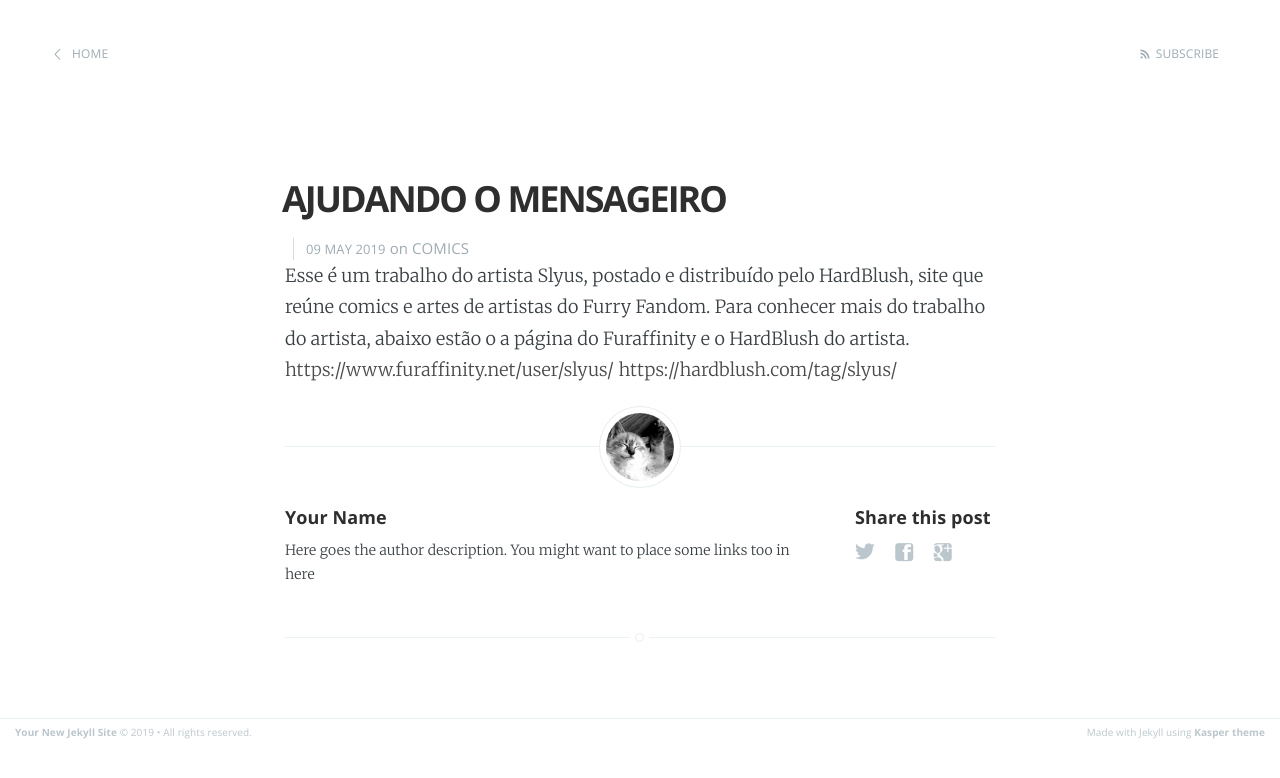
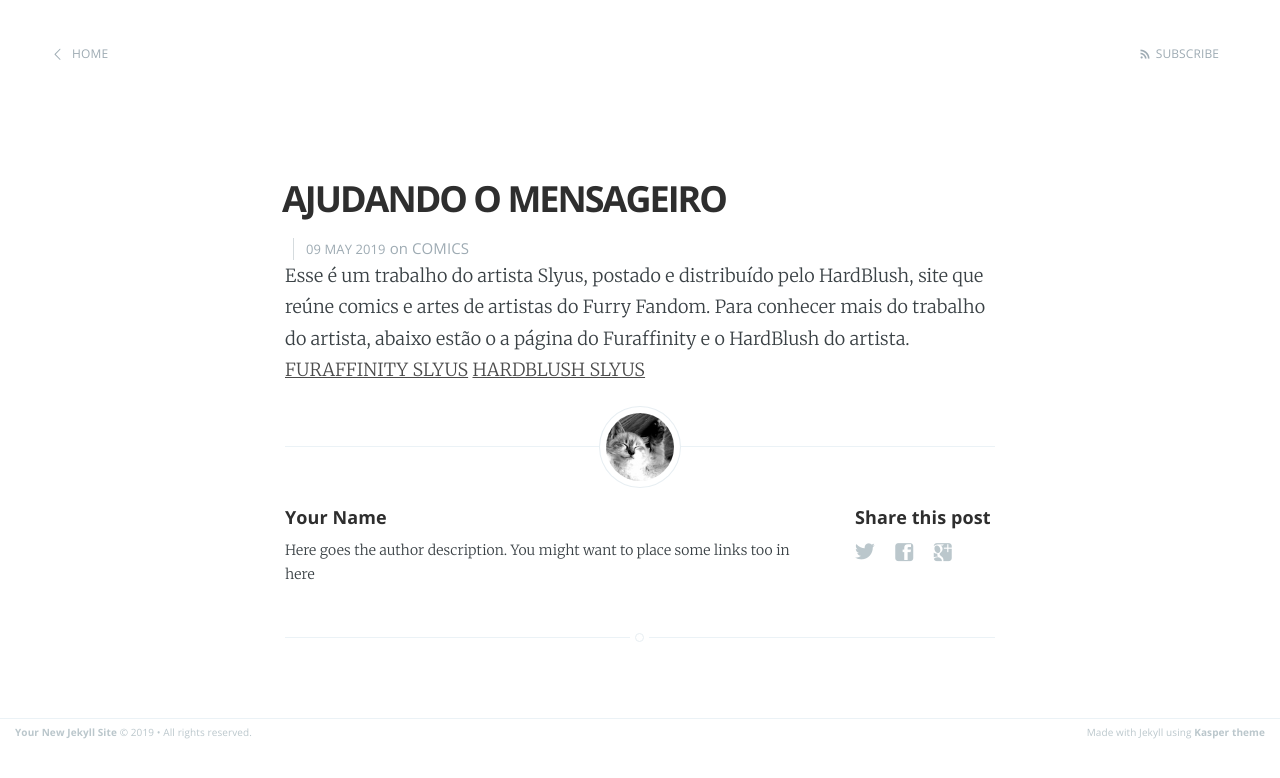
Before and after one commit to XXXFURRYYIFF/xxxfurryyiff.github.io, a Jekyll site: the page built from _posts/2019-05-09-hello-world.html, in a window 1280 px wide. Shown: the top 778 px of the page. Built offline with Jekyll 4.4.1, drawn with Linux system fonts in a browser that asks for light colours; some of the changed lines change nothing that is shown.

Commit message:
Update 2019-05-09-hello-world.html

```diff
--- a/_posts/2019-05-09-hello-world.html
+++ b/_posts/2019-05-09-hello-world.html
@@ -9,5 +9,5 @@
 
 Para conhecer mais do trabalho do artista, abaixo estão o a página do Furaffinity e o HardBlush do artista.
 
-<a>https://www.furaffinity.net/user/slyus/</a>
-<a>https://hardblush.com/tag/slyus/</a>
+<a href="https://www.furaffinity.net/user/slyus/">FURAFFINITY SLYUS</a>
+<a href="https://hardblush.com/tag/slyus/">HARDBLUSH SLYUS</a>
```
